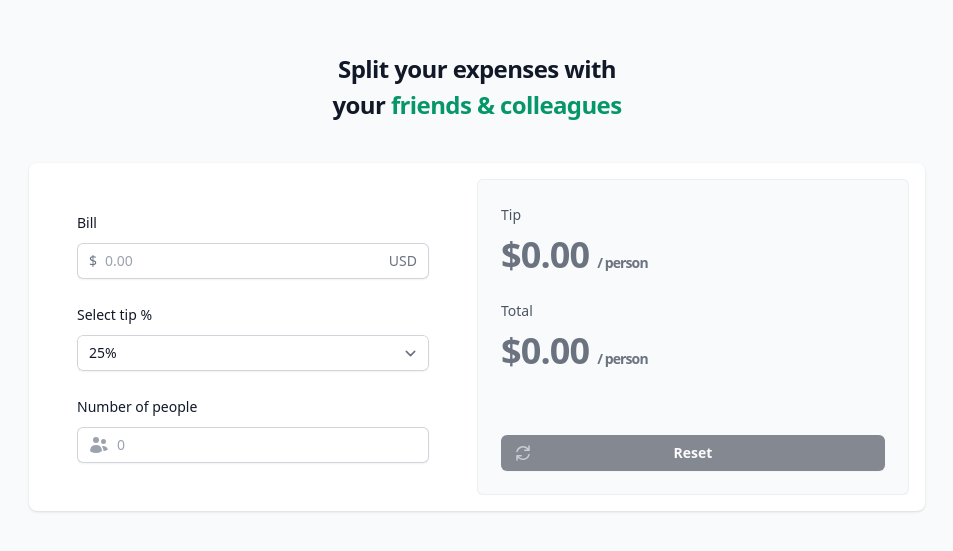
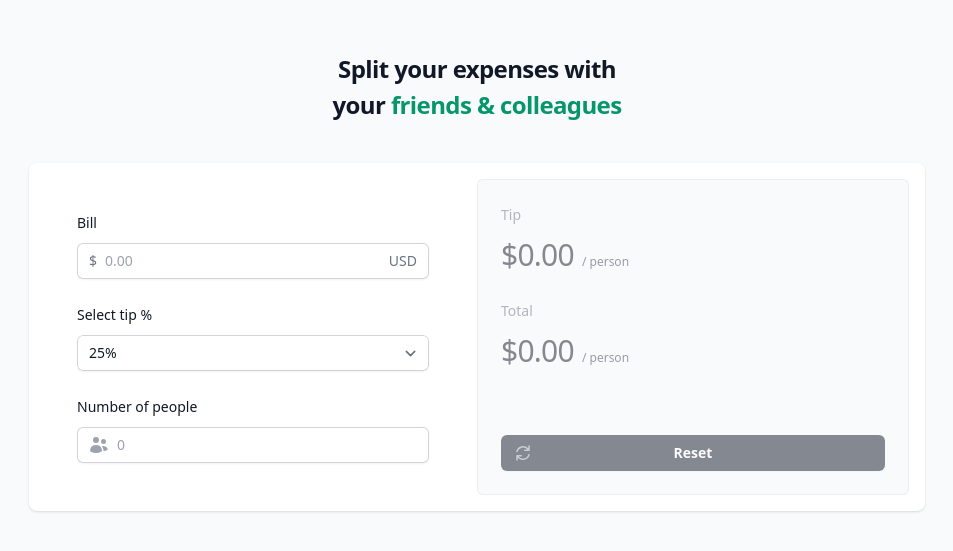
Before and after one commit to marekzelinka/tip-calculator, a React (Vite) app: page / in a window 1280 px wide. Shown: the part 135-686 px from the top of the page, without its empty margins (163-1116 px from the left). Built offline with nearby package versions, Linux system fonts and the light colour scheme; a web font is replaced by a local one.

Commit message:
reactor disabled resutls

```diff
--- a/src/components/Results.jsx
+++ b/src/components/Results.jsx
@@ -1,4 +1,3 @@
-import clsx from 'clsx'
 import { useFormContext } from 'react-hook-form'
 import { formatCurrency } from '../utils.js'
 
@@ -12,32 +11,41 @@ export function Results() {
   const tipPerPerson = isValid ? (bill * tip) / peopleCount : 0
   const totalPerPerson = isValid ? bill / peopleCount + tipPerPerson : 0
 
+  const stats = [
+    { name: 'Tip', value: tipPerPerson },
+    { name: 'Total', value: totalPerPerson },
+  ]
+
   return (
     <dl className="space-y-6">
-      <div>
-        <dt className="text-sm/6 font-medium text-gray-600">Tip</dt>
-        <dd
-          className={clsx(
-            'mt-2 flex items-baseline gap-x-2 text-4xl font-semibold tracking-tight',
-            tipPerPerson === 0 ? 'text-gray-500' : 'text-emerald-600',
-          )}
-        >
-          {formatCurrency(tipPerPerson)}
-          <span className="text-sm text-gray-500">/ person</span>
-        </dd>
-      </div>
-      <div>
-        <dt className="text-sm/6 font-medium text-gray-600">Total</dt>
-        <dd
-          className={clsx(
-            'mt-2 flex items-baseline gap-x-2 text-4xl font-semibold tracking-tight',
-            totalPerPerson === 0 ? 'text-gray-500' : 'text-emerald-600',
-          )}
-        >
-          {formatCurrency(totalPerPerson)}
-          <span className="text-sm text-gray-500">/ person</span>
-        </dd>
-      </div>
+      {stats.map((stat) => {
+        const disabled = stat.value === 0 ? '' : undefined
+
+        return (
+          <div key={stat.name} data-disabled={disabled}>
+            <dt
+              className="text-sm/6 font-medium text-gray-500 data-[disabled]:opacity-50"
+              data-disabled={disabled}
+            >
+              {stat.name}
+            </dt>
+            <dd className="mt-2 flex items-baseline gap-x-2">
+              <span
+                className="text-3xl/10 font-medium tracking-tight text-gray-900 data-[disabled]:opacity-50"
+                data-disabled={disabled}
+              >
+                {formatCurrency(stat.value)}
+              </span>
+              <span
+                className="text-xs font-medium text-gray-700 data-[disabled]:opacity-50"
+                data-disabled={disabled}
+              >
+                / person
+              </span>
+            </dd>
+          </div>
+        )
+      })}
     </dl>
   )
 }
```
